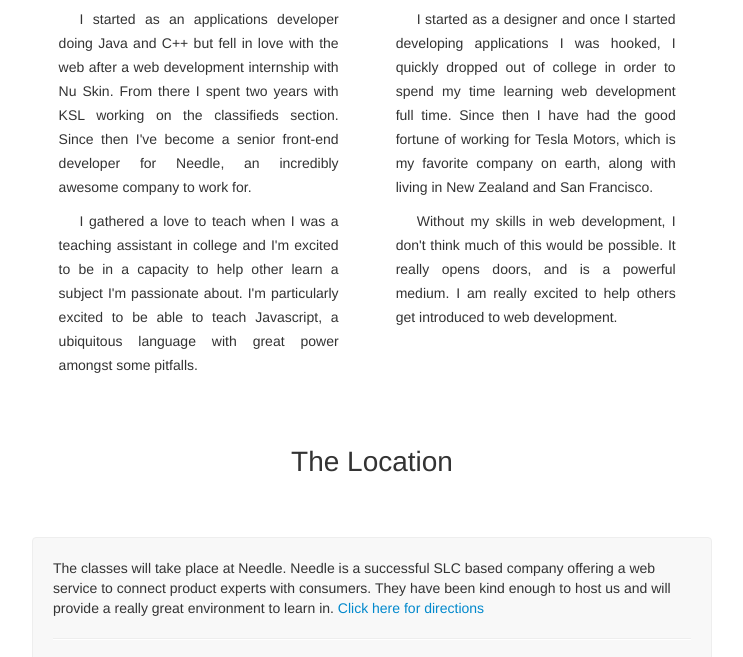
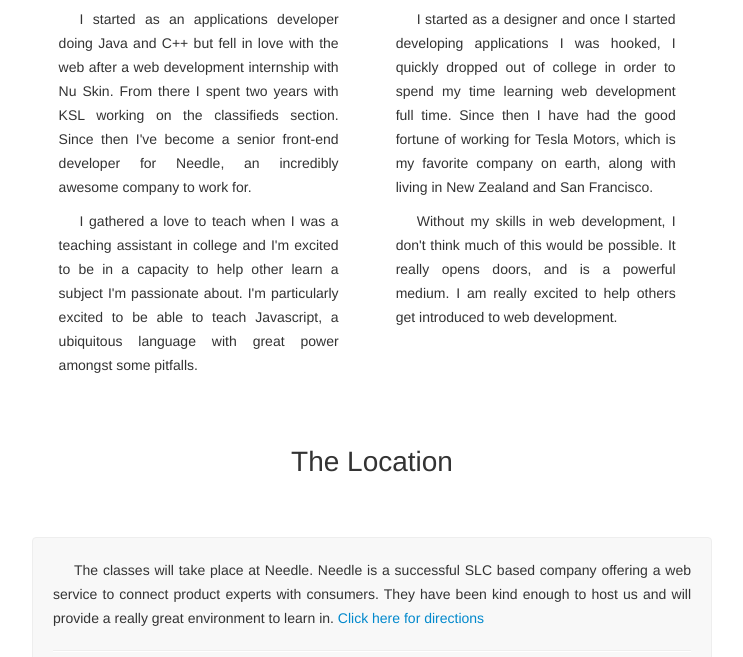
Before and after one commit to phatpenguin/nulltonode, a website: page index.html in a window 1280 px wide. Shown: the part 1706-2363 px from the top of the page, without its empty margins (268-1011 px from the left). Drawn offline with Linux system fonts and the light colour scheme.

Commit message:
design update

```diff
--- a/index.html
+++ b/index.html
@@ -78,7 +78,8 @@
 
       <h2 class="css-instruct-head lead">The Location</h2>
       <div class="css-module">
-        <p>The classes will take place at Needle. Needle is a successful SLC based company offering a web service to connect product experts with consumers. They have been kind enough to host us and will provide a really great environment to learn in. <a href="http://www.needle.com/contact.html" title="">Click here for directions</a></p>
+        <!-- <p class="lead" style="text-align: center;">Get here and learn.</p><hr> -->
+        <p class="css-desc">The classes will take place at Needle. Needle is a successful SLC based company offering a web service to connect product experts with consumers. They have been kind enough to host us and will provide a really great environment to learn in. <a href="http://www.needle.com/contact.html" title="">Click here for directions</a></p>
         <hr>
         <div class="needle-logo"><a href="http://www.needle.com" title=""><img src="img/needleLogo.png" alt=""></a></div>
       </div>
```
